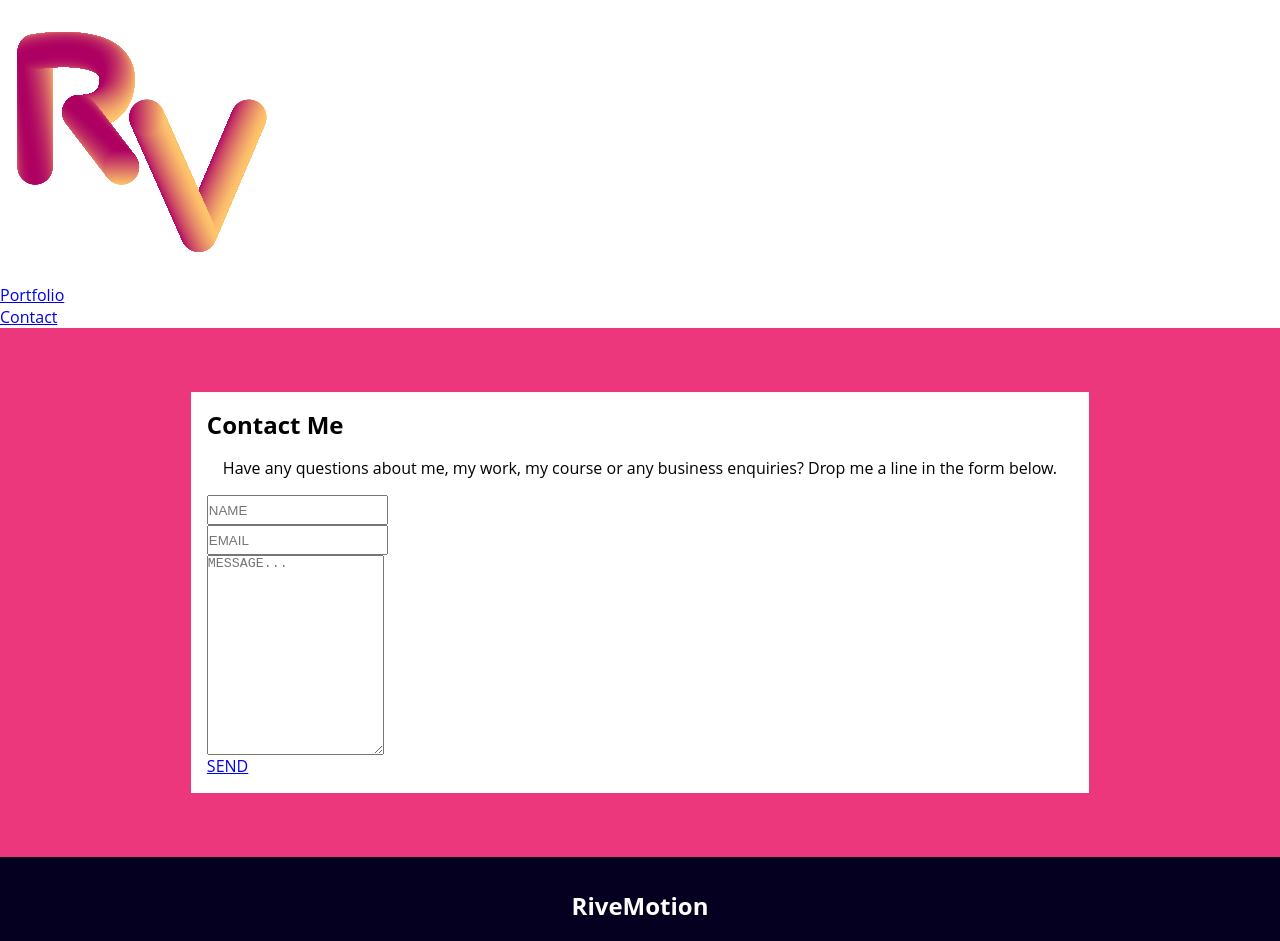
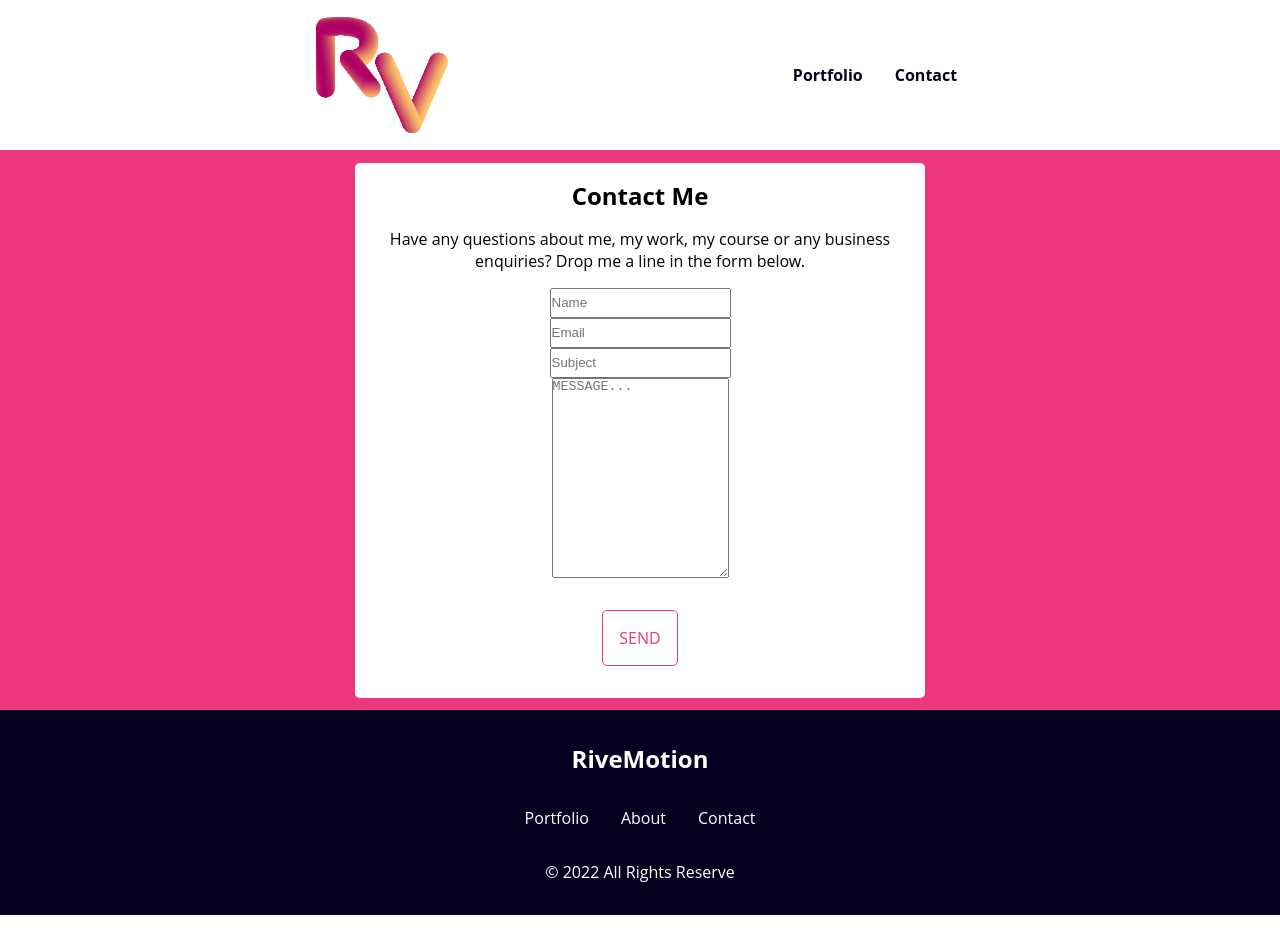
Before and after one commit to rive0135/portfolio, a plain HTML site: page contact.html in a window 1280 px wide. Shown: the top 941 px of the page. After the commit the page ends 915 px from the top, so only its background shows below. Drawn offline with Linux system fonts and the light colour scheme.

Commit message:
contact form added

```diff
--- a/contact.html
+++ b/contact.html
@@ -31,10 +31,13 @@
                 <p>Have any questions about me, my work, my course or any
                     business enquiries? Drop me a line in the form below.</p>
                 <form action="#">
-                    <input id="name" name="name" placeholder="NAME" style="height: 30px;">
+                    <input id="name" name="name" placeholder="Name" style="height: 30px;">
                 </form>
                 <form action="#">
-                    <input id="email" name="email" placeholder="EMAIL" style="height: 30px;">
+                    <input id="email" name="email" placeholder="Email" style="height: 30px;">
+                </form>
+                <form action="#">
+                    <input id="subject" name="subject" placeholder="Subject" style="height: 30px;">
                 </form>
                 <form action="#">
                     <textarea name="message" placeholder="MESSAGE..." id="message" style="height: 200px;"></textarea>
--- a/css/main.css
+++ b/css/main.css
@@ -14,12 +14,12 @@
     box-sizing: border-box;
 }
 
+.wrapper{
+    max-width: 1200px;
+}
+
 body{
     font-family:'Open Sans';
-}
-
-nav{
-    background-color: white;
 }
 
 ul li{
@@ -28,30 +28,73 @@ ul li{
 
 /* Header Settings*/
 
+.logotype img{
+    width: auto;
+    height:150px;
+}
+
+header{
+    display: flex;
+    justify-content: center;
+}
+
+nav{
+    display: flex;
+    flex-direction: column;
+    align-items: center;
+    background-color: white;
+    font-weight: bold;
+    justify-content: space-around;
+}
+
+nav a{
+    text-decoration: none;
+    color: #05001F;
+}
+
 /* Home Page Settings */
 
 .home-bg{
     /* For browsers that do not support gradients */
     background-color: #0A6487;
     background-image: linear-gradient(#18ADA4, #0A6487);
-    height: 50vh;
+}
+
+.main-button{
+    padding: 2rem;
+}
+
+.main-button a{
+    border:2px solid #05001F;
+    padding: 1rem;
+    border-radius: 5px;
+    text-decoration: none;
+    color: #05001F;
+    transition: .3s;
+}
+
+.main-button a:hover{
+    background-color:#FFC66B;
 }
 
 .do-bg{
     color: #fff;
     background-color: #ED377D;
     background: linear-gradient(to right, #ED377D , #FFC66B);
-    padding: 1rem;
-    align-content: center;
 }
 
 .do-bg h2{
     text-align: center;
+    padding: 1rem;
 }
 
 .do-contents{
     display: flex;
-    justify-content: center;
+    flex-direction: row;
+    justify-content: space-around;
+    align-items:center ;
+    flex-wrap: wrap;
+    padding: 1rem;
 }
 
 
@@ -102,7 +145,9 @@ ul li{
     background-color: #ED377D;
     display: flex;
     justify-content: center;
+    align-items: center;
     padding: 4rem;
+    height: 70vh;
 }
 
 .contact-form{
@@ -110,7 +155,43 @@ ul li{
     padding: 1rem;
     display: flex;
     flex-direction: column;
+    justify-content: space-around;
+    width: 570px;
+    border-radius: 5px;
+}
+
+.contact-form h2{
+    text-align: center;
+}
+
+.contact-form p{
+    text-align: center;
+}
+
+.contact form{
+    text-align: center;
+}
+
+.send{
+    display: flex;
     justify-content: center;
+    padding: 1rem;
+    margin-top: 1rem;
+}
+
+.send a{
+    padding: 1rem;
+    text-decoration: none;
+    color: #ED377D;
+    border: 1px solid #ED377D;
+    border-radius: 5px;
+    padding-left: 1rem;
+    transition: .3s;
+}
+
+.send a:hover{
+    color: #fff;
+    background-color: #ED377D;
 }
 
 /* Contact Form Settings End */
@@ -143,11 +224,34 @@ footer li{
 
 @media screen and (min-width: 760px){
 
+    /* Navigation Bar */
+
+    nav{
+        flex-direction: row;
+    }
+
+    nav ul{
+        display: flex;
+        flex-direction: row;
+        padding-left: 20rem;
+    }
+
+    nav li{
+        padding: 1rem;
+    }
+
+
+
     /* Footer Desktop Settings */
     footer{
         display: flex;
         flex-direction: row;
         justify-content: space-around;
+    }
+
+    footer ul{
+        display: flex;
+        flex-direction: row;
     }
     /* Footer Desktop Settings End */
 
@@ -161,4 +265,10 @@ footer li{
     }
 
     /* Portfolio Settings End */
+
+    /* Contact Settings */
+
+    /* .contact-form{
+
+    } */
 }
```
